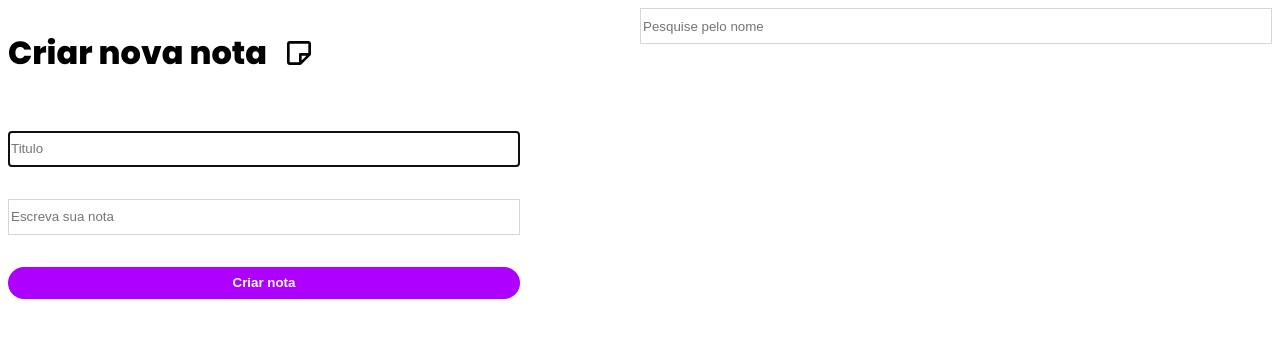
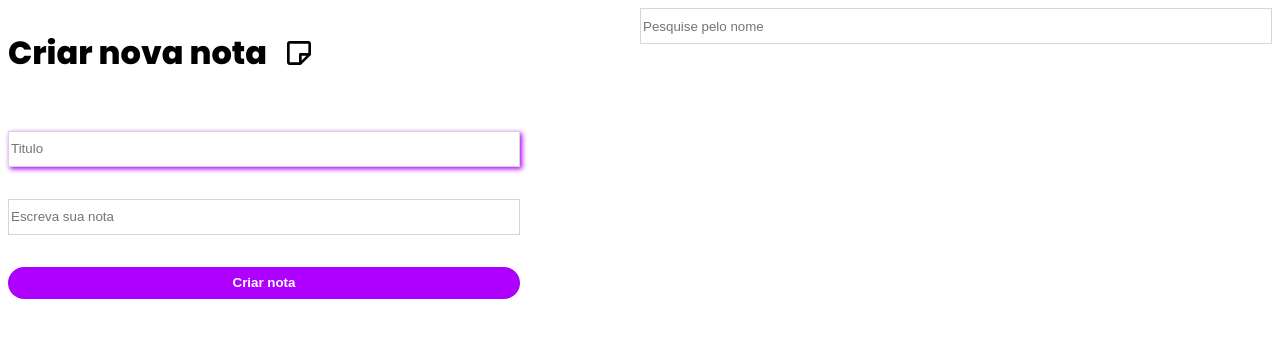
Before and after one commit to lucasf5/App-Notes, a React (Create React App) app: page / in a window 1280 px wide. Shown: the top 338 px of the page. Built offline with nearby package versions, Linux system fonts and the light colour scheme.

Commit message:
fazendo testes

```diff
--- a/src/components/Formulario/Formulario.jsx
+++ b/src/components/Formulario/Formulario.jsx
@@ -15,8 +15,10 @@ export default class Formulario extends Component {
 
   criarNota = (event) => {
     event.preventDefault();
-    this.props.dados({ name: this.state.name, nota: this.state.nota });
-    this.setState({ name: "", nota: "" });
+    if (this.state.name !== "" && this.state.nota !== "") {
+      this.props.dados({ name: this.state.name, nota: this.state.nota });
+      this.setState({ name: "", nota: "" });
+    }
   };
 
   render() {
--- a/src/components/Formulario/Formulario.module.scss
+++ b/src/components/Formulario/Formulario.module.scss
@@ -1,19 +1,30 @@
-.formulario{
+.formulario {
   display: flex;
   flex-direction: column;
   width: 40vw;
   gap: 2rem;
 
-    input{
+  input {
     height: 2rem;
     border: 1px solid rgba(201, 201, 201, 0.753);
+
   }
-    button{
+  input:focus {
+    box-shadow: 2px 2px 5px rgb(174, 0, 255);
+    outline: 0;
+  }
+  button {
     background-color: rgb(174, 0, 255);
     height: 2rem;
     border-radius: 1rem;
     color: #fff;
     border: none;
     font-weight: bold;
+    cursor: pointer;
+    transition: background-color 0.4s;
+
+    &:hover {
+      background-color: rgba(174, 0, 255, 0.8);
     }
   }
+}
--- a/src/components/Notas/Notas.module.scss
+++ b/src/components/Notas/Notas.module.scss
@@ -11,9 +11,10 @@
     position: relative;
     border-top-left-radius: 2rem;
     border-bottom-right-radius: 2rem;
+    font-family: 'Poppins', sans-serif;
 
     h1{
-        font-size: 4rem;
+        font-size: 2rem;
         padding: 1rem;
         border: 1px solid white;
         width: 100%;
```
Lines whose indentation alone changed are shown as unchanged.
